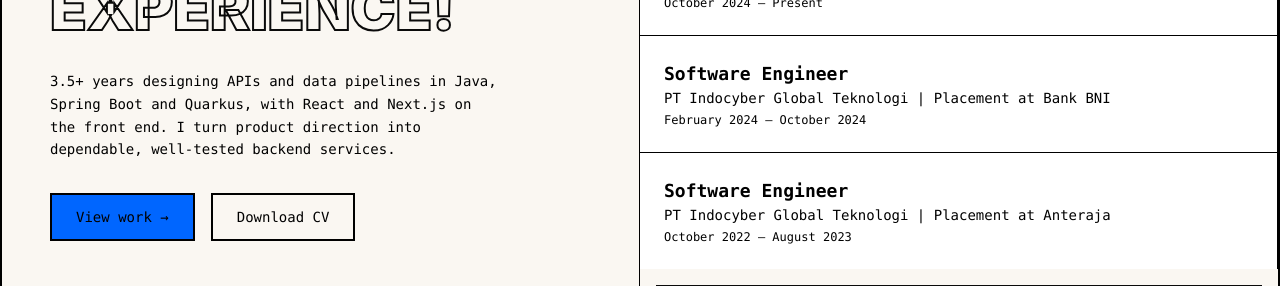
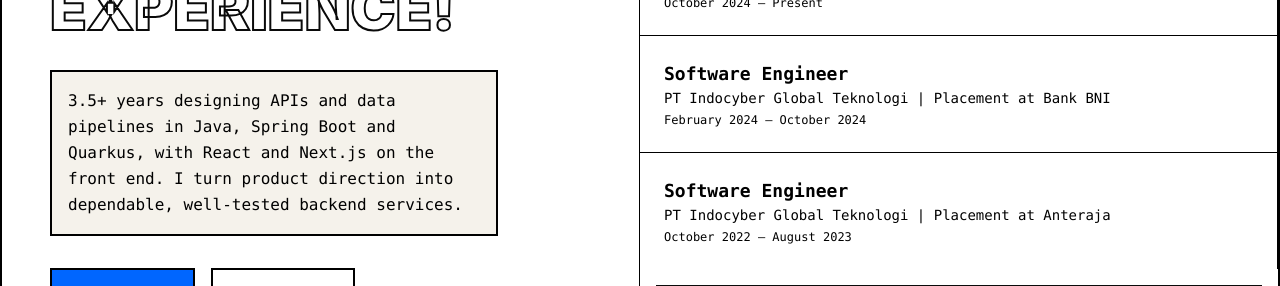
Before and after one commit to TegarMachfuzi/MyPortofolio, a Next.js app: page /en in a window 1280 px wide. Shown: the part 358-644 px from the top of the page. Built offline with nearby package versions, Linux system fonts and the light colour scheme; no server answers.

Commit message:
fix: improve Hero section visibility with better backgrounds and text contrast

```diff
--- a/src/components/sections/Hero.tsx
+++ b/src/components/sections/Hero.tsx
@@ -11,11 +11,11 @@ export function Hero({ locale }: { locale: Locale }) {
   const c = hero[locale];
 
   return (
-    <section id="home" className="pt-24 min-h-screen border-2 border-t-0 border-black">
+    <section id="home" className="pt-24 min-h-screen border-2 border-t-0 border-black bg-[#FFFFFF]">
       <div className="max-w-7xl mx-auto">
         <div className="grid grid-cols-1 lg:grid-cols-2 gap-0">
           {/* Left Column: Hero Content */}
-          <div className="p-8 lg:p-12 border-r-0 lg:border-r border-b lg:border-b-0 border-black">
+          <div className="p-8 lg:p-12 border-r-0 lg:border-r border-b lg:border-b-0 border-black bg-[#FFFFFF]">
             <h1 className="text-5xl lg:text-6xl font-black text-black mb-2">
               CREATING
             </h1>
@@ -23,7 +23,7 @@ export function Hero({ locale }: { locale: Locale }) {
               <OutlinedText text="DIGITAL EXPERIENCE!" className="font-black text-transparent" />
             </h2>
 
-            <p className="font-mono text-sm leading-relaxed mb-8 max-w-md text-black">
+            <p className="font-mono text-base leading-relaxed mb-8 max-w-md text-black font-medium bg-[#F5F2EB] p-4 border-2 border-black">
               {c.intro}
             </p>
 
@@ -38,7 +38,7 @@ export function Hero({ locale }: { locale: Locale }) {
           </div>
 
           {/* Right Column: ExperienceGrid */}
-          <div className="border-black">
+          <div className="border-black bg-[#FFFFFF]">
             <ExperienceGrid locale={locale} />
           </div>
         </div>
```
